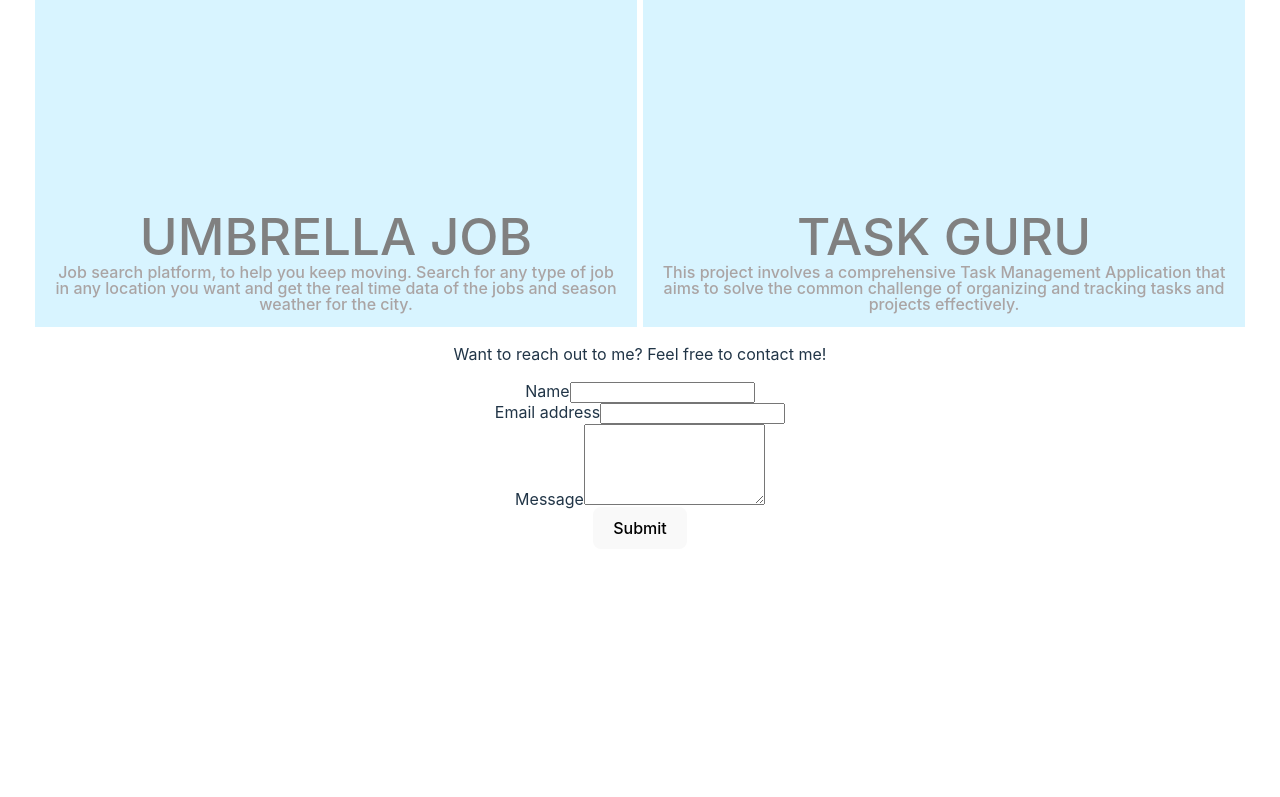
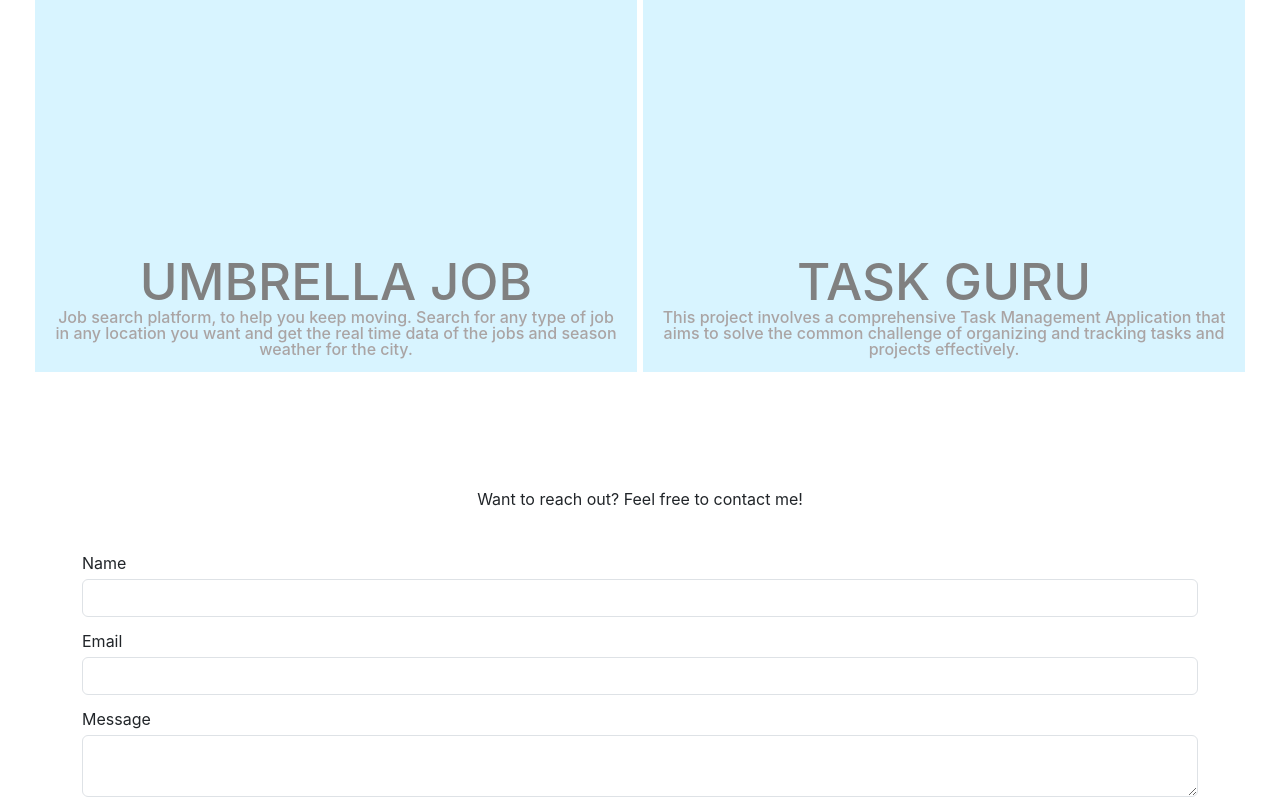
Before and after one commit to lilianpatinoortiz/Lilians-Portfolio, a React (Vite) app: page / in a window 1280 px wide. Shown: the part 2000-2797 px from the top of the page. Before the commit the page ends 2617 px from the top, so only its background shows below. Built offline with nearby package versions, Linux system fonts and the light colour scheme.

Commit message:
Adding the contact form ui

```diff
--- a/package.json
+++ b/package.json
@@ -11,6 +11,7 @@
   },
   "dependencies": {
     "axios": "^1.6.1",
+    "bootstrap": "^5.3.2",
     "react": "^18.2.0",
     "react-dom": "^18.2.0"
   },
--- a/src/assets/css/App.css
+++ b/src/assets/css/App.css
@@ -266,3 +266,11 @@ footer {
   padding-top: 20px;
   padding-bottom: 20px;
 }
+
+#contact {
+  padding-top: 100px;
+}
+
+.mb-3 {
+  text-align: left;
+}
--- /dev/null
+++ b/src/components/ContactForm/index.jsx
@@ -0,0 +1,45 @@
+import "../../../node_modules/bootstrap/dist/css/bootstrap.min.css";
+import React from "react";
+
+const ContactForm = () => {
+  const [formStatus, setFormStatus] = React.useState("Send");
+  const onSubmit = (e) => {
+    e.preventDefault();
+    setFormStatus("Submitting...");
+    const { name, email, message } = e.target.elements;
+    let conFom = {
+      name: name.value,
+      email: email.value,
+      message: message.value,
+    };
+    console.log(conFom);
+  };
+  return (
+    <div className="container mt-5">
+      <form onSubmit={onSubmit}>
+        <div className="mb-3">
+          <label className="form-label" htmlFor="name">
+            Name
+          </label>
+          <input className="form-control" type="text" id="name" required />
+        </div>
+        <div className="mb-3">
+          <label className="form-label" htmlFor="email">
+            Email
+          </label>
+          <input className="form-control" type="email" id="email" required />
+        </div>
+        <div className="mb-3">
+          <label className="form-label" htmlFor="message">
+            Message
+          </label>
+          <textarea className="form-control" id="message" required />
+        </div>
+        <button className="btn btn-info" type="submit">
+          {formStatus}
+        </button>
+      </form>
+    </div>
+  );
+};
+export { ContactForm };
--- a/src/components/Form/index.jsx
+++ /dev/null
@@ -1,86 +0,0 @@
-import React from "react";
-import axios from "axios";
-class Form extends React.Component {
-  constructor(props) {
-    super(props);
-    this.state = {
-      name: "",
-      email: "",
-      message: "",
-    };
-  }
-  handleSubmit(e) {
-    e.preventDefault();
-    axios({
-      method: "POST",
-      url: "http://localhost:5173/send",
-      data: this.state,
-    }).then((response) => {
-      if (response.data.status === "success") {
-        alert("Message Sent.");
-        this.resetForm();
-      } else if (response.data.status === "fail") {
-        alert("Message failed to send.");
-      }
-    });
-  }
-  resetForm() {
-    this.setState({ name: "", email: "", message: "" });
-  }
-  render() {
-    return (
-      <div className="App">
-        <form
-          id="contact-form"
-          onSubmit={this.handleSubmit.bind(this)}
-          method="POST"
-        >
-          <div className="form-group">
-            <label htmlFor="name">Name</label>
-            <input
-              type="text"
-              className="form-control"
-              id="name"
-              value={this.state.name}
-              onChange={this.onNameChange.bind(this)}
-            />
-          </div>
-          <div className="form-group">
-            <label htmlFor="exampleInputEmail1">Email address</label>
-            <input
-              type="email"
-              className="form-control"
-              id="email"
-              aria-describedby="emailHelp"
-              value={this.state.email}
-              onChange={this.onEmailChange.bind(this)}
-            />
-          </div>
-          <div className="form-group">
-            <label htmlFor="message">Message</label>
-            <textarea
-              className="form-control"
-              rows="5"
-              id="message"
-              value={this.state.message}
-              onChange={this.onMessageChange.bind(this)}
-            />
-          </div>
-          <button type="submit" className="btn btn-primary">
-            Submit
-          </button>
-        </form>
-      </div>
-    );
-  }
-  onNameChange(event) {
-    this.setState({ name: event.target.value });
-  }
-  onEmailChange(event) {
-    this.setState({ email: event.target.value });
-  }
-  onMessageChange(event) {
-    this.setState({ message: event.target.value });
-  }
-}
-export { Form };
--- a/src/components/Icons/index.jsx
+++ b/src/components/Icons/index.jsx
@@ -32,7 +32,7 @@ const IconList = ({ linkedin, github, strava }) => {
           width="20"
           height="20"
           fill="currentColor"
-          class="bi bi-strava"
+          className="bi bi-strava"
           viewBox="0 0 16 16"
         >
           <path d="M6.731 0 2 9.125h2.788L6.73 5.497l1.93 3.628h2.766L6.731 0zm4.694 9.125-1.372 2.756L8.66 9.125H6.547L10.053 16l3.484-6.875h-2.112z" />
--- a/src/data/data.jsx
+++ b/src/data/data.jsx
@@ -40,7 +40,7 @@ const aboutData = {
 };
 
 const contactData = {
-  text: "Want to reach out to me? Feel free to contact me!",
+  text: "Want to reach out? Feel free to contact me!",
 };
 
 const projectsData = [
--- a/src/pages/Contact.jsx
+++ b/src/pages/Contact.jsx
@@ -1,4 +1,4 @@
-import { Form } from "../components/Form";
+import { ContactForm } from "../components/ContactForm";
 
 /* In our component: Destructure the data gotten from the PROPs */
 function Contact({ data: { text } }) {
@@ -6,9 +6,9 @@ function Contact({ data: { text } }) {
     <>
       <div id="contact">
         <h2>{text}</h2>
-      </div>
-      <div id="form">
-        <Form></Form>
+        <div id="contact-form">
+          <ContactForm></ContactForm>
+        </div>
       </div>
       <br />
     </>
```
Also changed, not shown: 1 other file (tests, documents, lock files or other folders).
